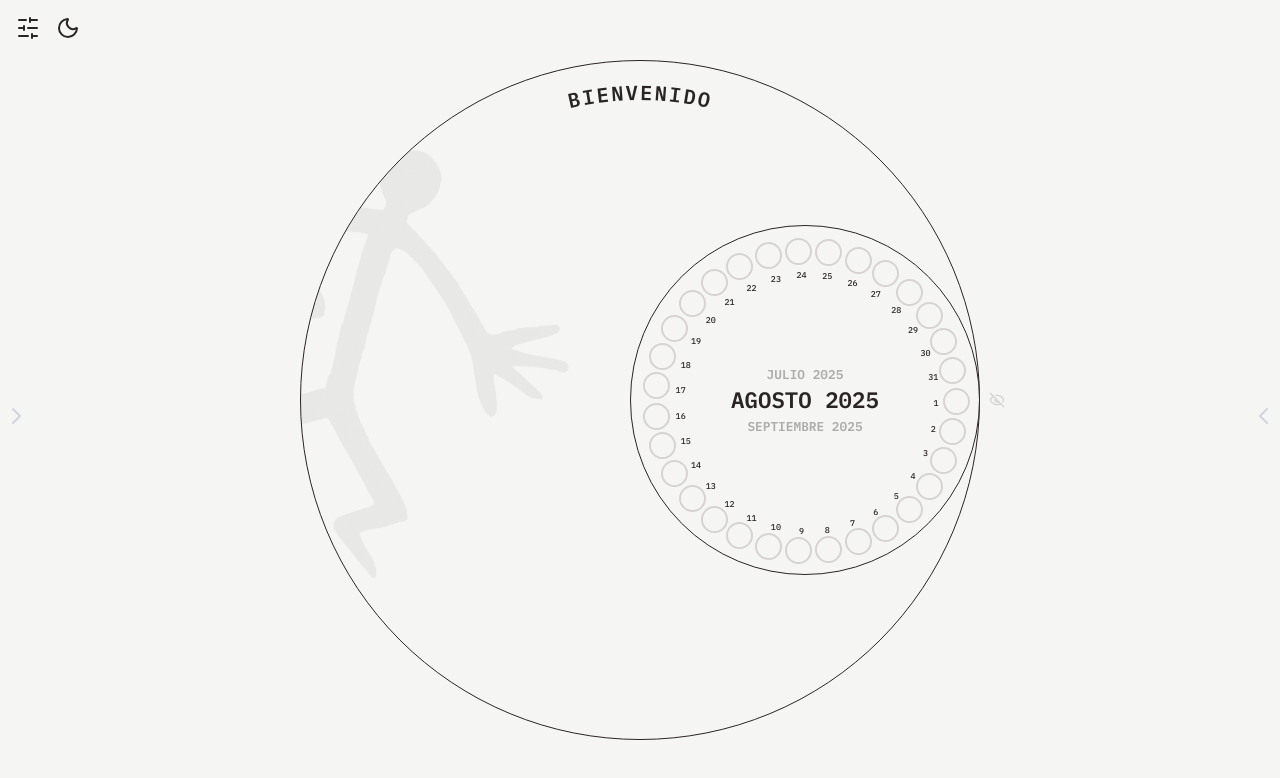
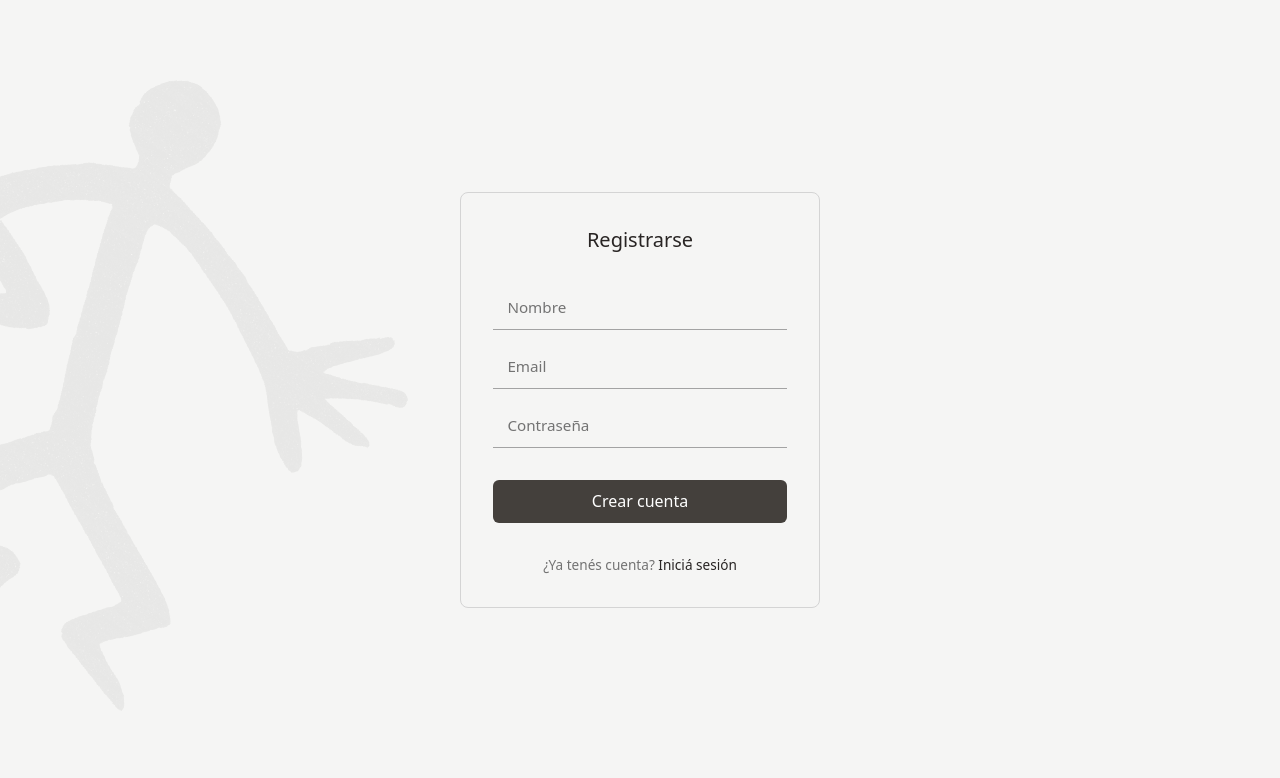
Before and after one commit to DiegoParadiso/recurnote, a React (Vite) app in the folder frontend/: page /register in a window 1280 px wide. Shown: the top 778 px of the page. Built offline with nearby package versions, Linux system fonts and the light colour scheme.

Commit message:
feat(auth): implementación inicial de login y registro con autenticación simulada

```diff
--- a/frontend/package.json
+++ b/frontend/package.json
@@ -13,7 +13,8 @@
     "lucide-react": "^0.525.0",
     "luxon": "^3.6.1",
     "react": "^19.1.0",
-    "react-dom": "^19.1.0"
+    "react-dom": "^19.1.0",
+    "react-router-dom": "^7.7.1"
   },
   "devDependencies": {
     "@eslint/js": "^9.25.0",
--- a/frontend/src/App.jsx
+++ b/frontend/src/App.jsx
@@ -1,25 +1,48 @@
+import { Routes, Route, Navigate } from 'react-router-dom';
 import Home from './pages/Home';
+import Login from './pages/Auth/Login';
+import Register from './pages/Auth/Register';
 import { ItemsProvider } from './context/ItemsContext';
 import { ThemeProvider } from './context/ThemeContext';
-import { NotesProvider } from './context/NotesContext'; // Importá el contexto de notas
+import { NotesProvider } from './context/NotesContext';
+import { AuthProvider } from './context/AuthContext';
+import PrivateRoute from './PrivateRoute';
+
+function AppRoutes() {
+  return (
+    <Routes>
+      <Route
+        path="/"
+        element={
+          <PrivateRoute>
+            <Home />
+          </PrivateRoute>
+        }
+      />
+      <Route path="/login" element={<Login />} />
+      <Route path="/register" element={<Register />} />
+      <Route path="*" element={<Navigate to="/" />} />
+    </Routes>
+  );
+}
 
 function AppContent() {
   return (
-    <div id="app-container">
     <ItemsProvider>
       <NotesProvider>
-          <Home />
+        <AppRoutes />
       </NotesProvider>
     </ItemsProvider>
-    </div>
   );
 }
 
 function App() {
   return (
+    <AuthProvider>
       <ThemeProvider>
         <AppContent />
       </ThemeProvider>
+    </AuthProvider>
   );
 }
 
--- /dev/null
+++ b/frontend/src/PrivateRoute.jsx
@@ -0,0 +1,17 @@
+import { useContext } from 'react';
+import { AuthContext } from './context/AuthContext';
+import { Navigate } from 'react-router-dom';
+
+export default function PrivateRoute({ children }) {
+  const { user, loading } = useContext(AuthContext);
+
+  if (loading) {
+    return <div>Cargando...</div>;
+  }
+
+  if (!user) {
+    return <Navigate to="/login" />;
+  }
+
+  return children;
+}
--- /dev/null
+++ b/frontend/src/context/AuthContext.jsx
@@ -0,0 +1,49 @@
+// src/context/AuthContext.jsx
+import React, { createContext, useState, useEffect } from 'react';
+
+export const AuthContext = createContext();
+
+export function AuthProvider({ children }) {
+  const [user, setUser] = useState(null);
+  const [token, setToken] = useState(null);
+  const [loading, setLoading] = useState(true);
+
+  useEffect(() => {
+    const savedUser = localStorage.getItem('user');
+    const savedToken = localStorage.getItem('token');
+    if (savedUser && savedToken) {
+      setUser(JSON.parse(savedUser));
+      setToken(savedToken);
+    }
+    setLoading(false);
+  }, []);
+
+  async function login(email, password) {
+    // Aquí iría la llamada real al backend para autenticar
+    // Ejemplo simulado:
+    if (email === 'test@example.com' && password === '123456') {
+      const fakeUser = { id: 1, email: 'test@example.com', name: 'Usuario Demo' };
+      const fakeToken = '1234567890abcdef';
+
+      setUser(fakeUser);
+      setToken(fakeToken);
+      localStorage.setItem('user', JSON.stringify(fakeUser));
+      localStorage.setItem('token', fakeToken);
+    } else {
+      throw new Error('Credenciales inválidas');
+    }
+  }
+
+  function logout() {
+    setUser(null);
+    setToken(null);
+    localStorage.removeItem('user');
+    localStorage.removeItem('token');
+  }
+
+  return (
+    <AuthContext.Provider value={{ user, token, login, logout, loading }}>
+      {children}
+    </AuthContext.Provider>
+  );
+}
--- a/frontend/src/main.jsx
+++ b/frontend/src/main.jsx
@@ -1,11 +1,14 @@
-import React from 'react'
-import { createRoot } from 'react-dom/client'
-import './index.css'
-import './styles/resize-handle.css'
-import App from './App.jsx'
+import React from 'react';
+import { createRoot } from 'react-dom/client';
+import { BrowserRouter } from 'react-router-dom';
+import './index.css';
+import './styles/resize-handle.css';
+import App from './App.jsx';
 
 createRoot(document.getElementById('root')).render(
   <React.StrictMode>
-    <App />
+    <BrowserRouter>
+      <App />
+    </BrowserRouter>
   </React.StrictMode>
-)
+);
--- /dev/null
+++ b/frontend/src/pages/Auth/Login.jsx
@@ -0,0 +1,54 @@
+import { useState, useContext } from 'react';
+import { AuthContext } from '../../context/AuthContext';
+import { Link, useNavigate } from 'react-router-dom';
+import '../../styles/auth.css';
+import EmptyLogo from '../../components/Circles/CircleLarge/EmptyLogo.jsx';
+
+export default function Login() {
+  const { login } = useContext(AuthContext);
+  const navigate = useNavigate();
+  const isSmallScreen = window.innerWidth < 768;
+
+  const [email, setEmail] = useState('');
+  const [password, setPassword] = useState('');
+  const [error, setError] = useState(null);
+
+  const handleSubmit = async (e) => {
+    e.preventDefault();
+    setError(null);
+    try {
+      await login(email, password);
+      navigate('/');  // Redirige al home si login OK
+    } catch (err) {
+      setError(err.message);
+    }
+  };
+
+  return (
+    <div className="auth-container" style={{ position: 'relative', overflow: 'hidden' }}>
+      <EmptyLogo circleSize="500px" isSmallScreen={isSmallScreen} />
+      <div className="auth-box" style={{ position: 'relative', zIndex: 1 }}>
+        <h2>Iniciar Sesión</h2>
+        <form onSubmit={handleSubmit}>
+          <input
+            type="email"
+            placeholder="Email"
+            value={email}
+            onChange={e => setEmail(e.target.value)}
+            required
+          />
+          <input
+            type="password"
+            placeholder="Contraseña"
+            value={password}
+            onChange={e => setPassword(e.target.value)}
+            required
+          />
+          <button type="submit">Entrar</button>
+        </form>
+        {error && <p style={{color: 'red', textAlign: 'center'}}>{error}</p>}
+        <p>¿No tenés cuenta? <Link to="/register">Registrate</Link></p>
+      </div>
+    </div>
+  );
+}
--- /dev/null
+++ b/frontend/src/pages/Auth/Register.jsx
@@ -0,0 +1,25 @@
+import { Link } from 'react-router-dom';
+import '../../styles/auth.css';
+import EmptyLogo from '../../components/Circles/CircleLarge/EmptyLogo.jsx';
+
+export default function Register() {
+  const isSmallScreen = window.innerWidth < 768;
+
+  return (
+    <div className="auth-container" style={{ position: 'relative', overflow: 'hidden' }}>
+      {/* Logo de fondo */}
+      <EmptyLogo circleSize="500px" isSmallScreen={isSmallScreen} />
+
+      <div className="auth-box" style={{ position: 'relative', zIndex: 1 }}>
+        <h2>Registrarse</h2>
+        <form>
+          <input type="text" placeholder="Nombre" />
+          <input type="email" placeholder="Email" />
+          <input type="password" placeholder="Contraseña" />
+          <button type="submit">Crear cuenta</button>
+        </form>
+        <p>¿Ya tenés cuenta? <Link to="/login">Iniciá sesión</Link></p>
+      </div>
+    </div>
+  );
+}
--- a/frontend/src/pages/Home.jsx
+++ b/frontend/src/pages/Home.jsx
@@ -248,7 +248,6 @@ useEffect(() => {
             padding: '1rem',
             overflow: 'auto',
             zIndex: 70,
-            boxShadow: 'rgba(0, 0, 0, 0.3) 0px 0px 10px',
           }}
         >
           <SidebarDayView
--- /dev/null
+++ b/frontend/src/styles/auth.css
@@ -0,0 +1,89 @@
+/* src/styles/auth.css */
+
+.auth-container {
+  background-color: var(--color-bg);
+  color: var(--color-text-primary);
+  min-height: 100vh;
+  display: flex;
+  justify-content: center;
+  align-items: center;
+  padding: 2rem;
+  position: relative;
+  overflow: hidden;
+}
+
+.auth-box {
+  background-color: var(--color-neutral);
+  padding: 2rem;
+  border-radius: 8px;
+  box-shadow: none;
+  width: 100%;
+  max-width: 360px;
+  border: 1px solid var(--color-neutral-dark);
+}
+
+.auth-box h2 {
+  margin-bottom: 2rem;
+  font-size: 1.25rem;
+  font-weight: 500;
+  text-align: center;
+  color: var(--color-text-primary);
+}
+
+.auth-box form {
+  display: flex;
+  flex-direction: column;
+  gap: 1rem;
+}
+
+.auth-box input {
+  padding: 0.6rem 0.9rem;
+  border: none;
+  border-bottom: 1px solid var(--color-neutral-darker);
+  background-color: transparent;
+  color: var(--color-text-primary);
+  font-size: 0.95rem;
+  outline: none;
+  transition: border-color 0.2s;
+}
+
+.auth-box input:focus {
+  border-bottom: 1px solid var(--color-text-primary);
+}
+
+.auth-box input::placeholder {
+  color: var(--color-muted);
+}
+
+.auth-box button {
+  margin-top: 1rem;
+  padding: 0.6rem;
+  background-color: var(--daybutton-selected-bg);
+  color: white;
+  font-weight: 500;
+  border: none;
+  border-radius: 6px;
+  cursor: pointer;
+  transition: background-color 0.2s;
+}
+
+.auth-box button:hover {
+  background-color: var(--daybutton-selected-border);
+}
+
+.auth-box p {
+  margin-top: 2rem;
+  text-align: center;
+  font-size: 0.85rem;
+  color: var(--color-muted);
+}
+
+.auth-box a {
+  color: var(--color-text-primary);
+  font-weight: 500;
+  text-decoration: none;
+}
+
+.auth-box a:hover {
+  text-decoration: underline;
+}
```
Also changed, not shown: 1 other file (tests, documents, lock files or other folders). Lines whose indentation alone changed are shown as unchanged.
